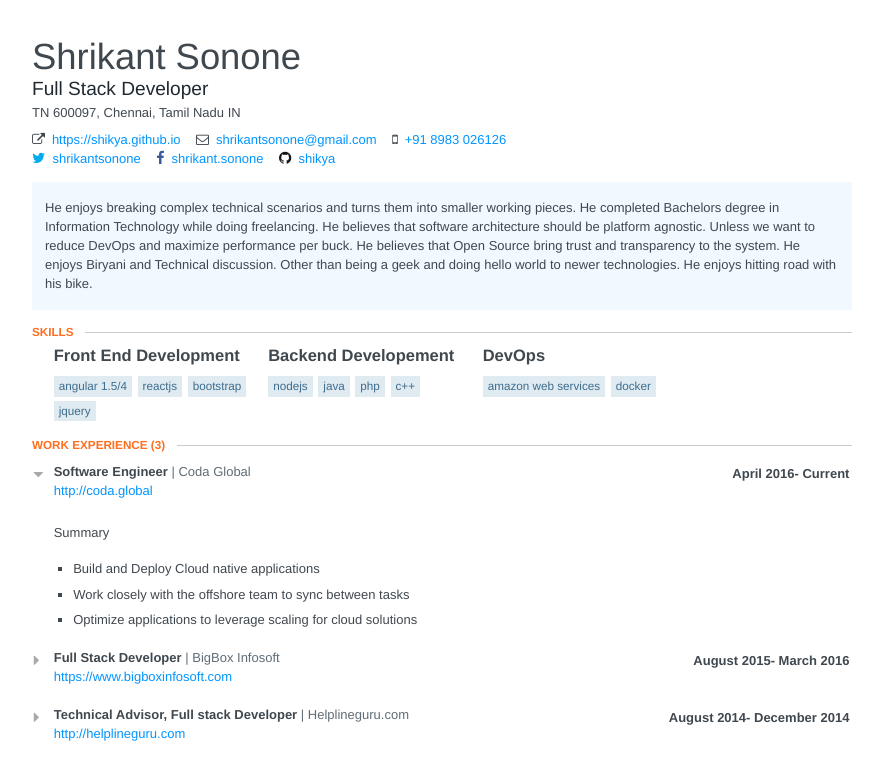
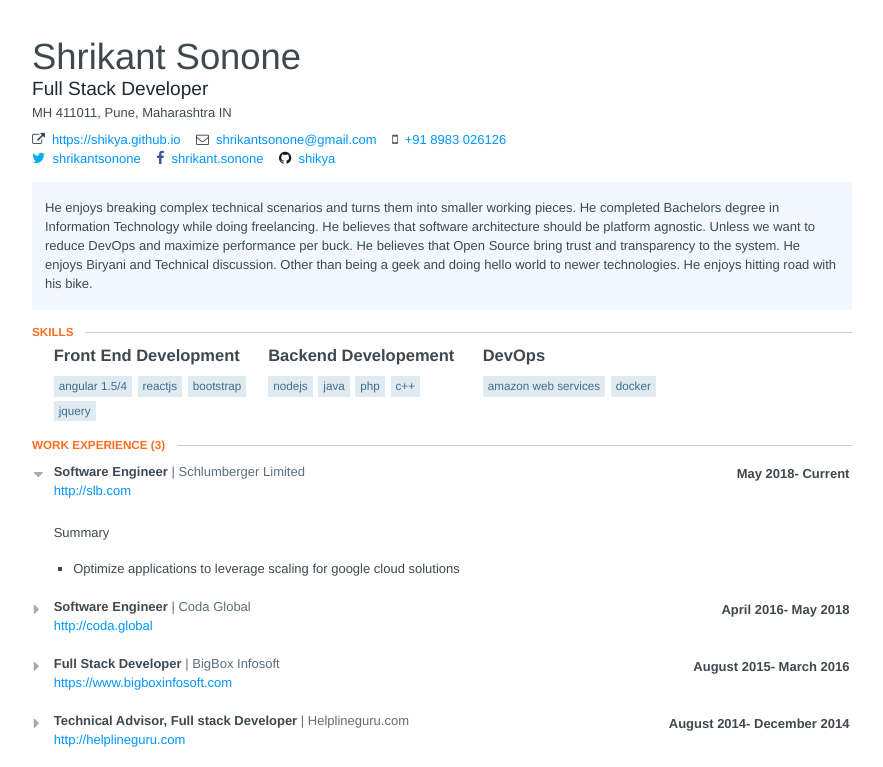
Before and after one commit to shikya/shikya.github.io, a website: page index.html in a window 1280 px wide. Shown: the top 767 px of the page, without its empty margins (198-1081 px from the left). Drawn offline with Linux system fonts and the light colour scheme.

Commit message:
Updated current job

```diff
--- a/index.html
+++ b/index.html
@@ -783,9 +783,9 @@ ul.courses li:hover {
     		</div>
 
     		<span class="location">
-    			<span class="postalCode">TN 600097,</span>
-    			<span class="city">Chennai,</span>
-    			<span class="region">Tamil Nadu</span>
+    			<span class="postalCode">MH 411011,</span>
+    			<span class="city">Pune,</span>
+    			<span class="region">Maharashtra</span>
     			<span class="countryCode">IN</span>
     		</span>
 
@@ -885,7 +885,32 @@ ul.courses li:hover {
       <section id="work">
         <section class="work-item">
 
-            <input id="work-item-0" type="checkbox" class="toggle-item" checked="checked" />
+            <input id="work-item-3" type="checkbox" class="toggle-item" checked="checked" />
+            <label for="work-item-3"></label>
+
+    			<header>
+    				<div class="position">Software Engineer</div>
+    				<div class="company">Schlumberger Limited </div>
+    				<div class="date">
+    				  <span class="startDate">May 2018</span>
+    					<span class="endDate">- Current</span>
+    				</div>
+    			</header>
+
+        	<span class="website">
+        		<a target="_blank" href="http://slb.com">http://slb.com</a>
+        	</span>      	<div class="item" id="work-item">
+            <div class="summary">
+              <p><p>Summary</p></p>
+            </div>
+            <ul class="highlights">
+                <li><p>Optimize applications to leverage scaling for google cloud solutions</p></li>
+            </ul>
+        	</div>
+        </section>
+        <section class="work-item">
+
+            <input id="work-item-0" type="checkbox" class="toggle-item"/>
             <label for="work-item-0"></label>
 
     			<header>
@@ -893,7 +918,7 @@ ul.courses li:hover {
     				<div class="company">Coda Global</div>
     				<div class="date">
     				  <span class="startDate">April 2016</span>
-    					<span class="endDate">- Current</span>
+    					<span class="endDate">- May 2018</span>
     				</div>
     			</header>
 
```
